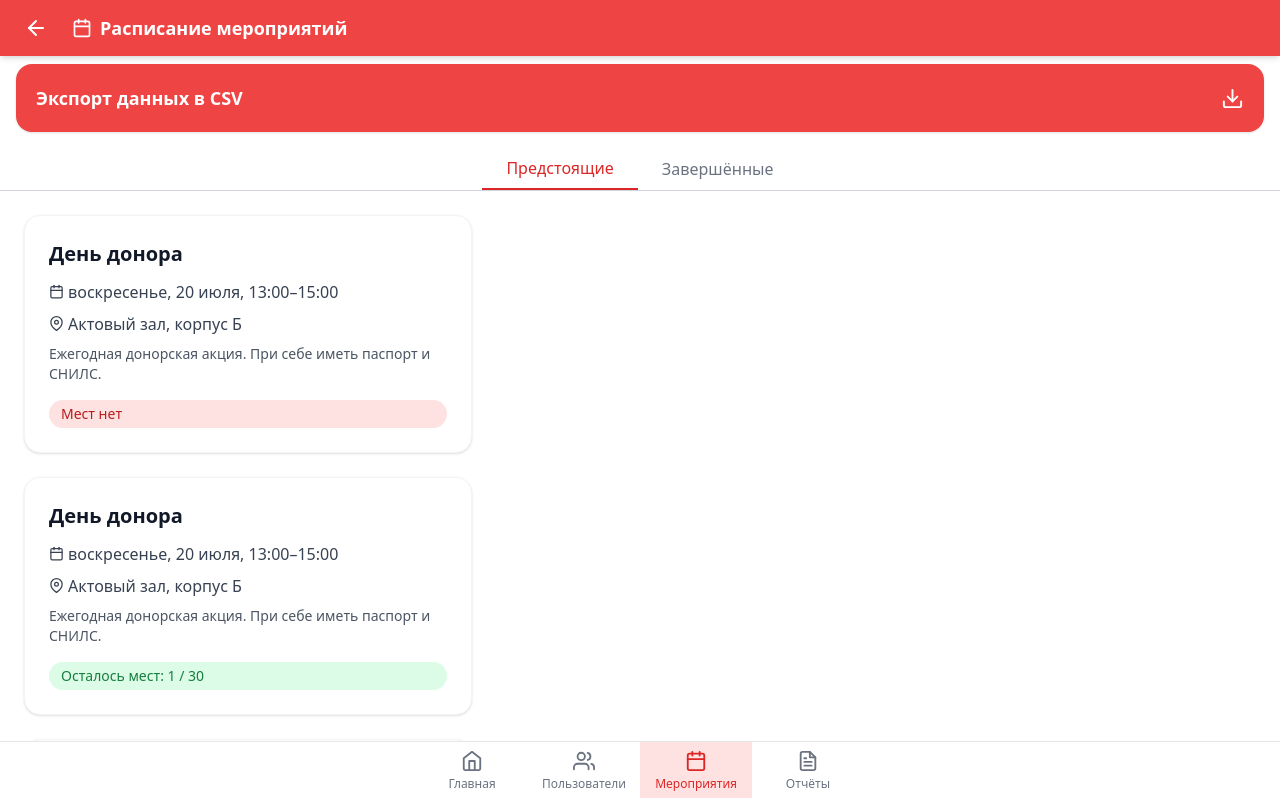
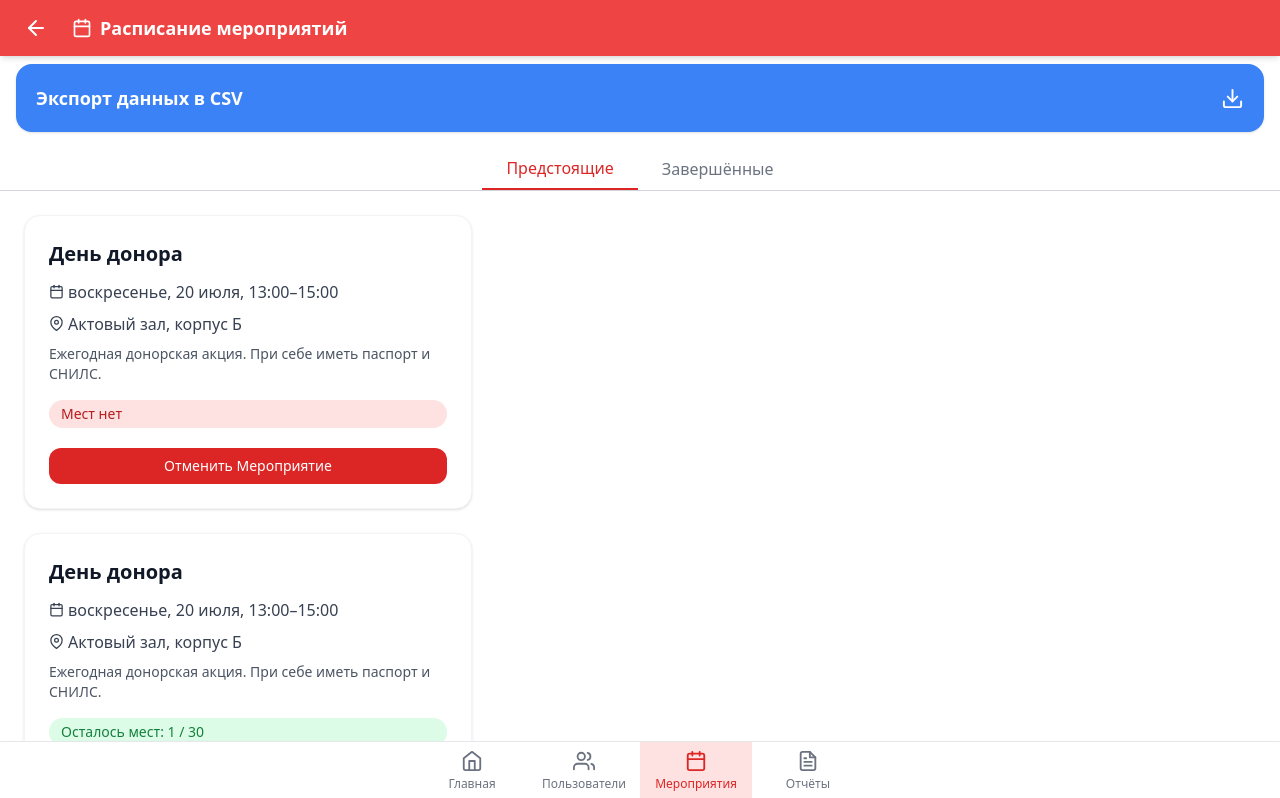
Before and after one commit to tuhlopuz1/DonorMate, a React (Vite) app in the folder frontend/: page /#/admin/events in a window 1280 px wide. Shown: the top 798 px of the page. Built offline with nearby package versions, Linux system fonts and the light colour scheme.

Commit message:
фикс admin event card

```diff
--- a/frontend/src/components/layouts/AdminEventCard.tsx
+++ b/frontend/src/components/layouts/AdminEventCard.tsx
@@ -1,7 +1,9 @@
 import React from "react";
+import withReactContent from "sweetalert2-react-content";
+import { FiMapPin, FiCalendar } from "react-icons/fi";
+import Swal from "sweetalert2";
 
-import { FiMapPin, FiCalendar } from "react-icons/fi";
-
+const MySwal = withReactContent(Swal);
 
 type EventCardProps = {
   title: string;
@@ -14,7 +16,33 @@ type EventCardProps = {
   isRegistered: boolean;
 };
 
-const EventCard: React.FC<EventCardProps> = ({
+  const handleCancelClick = () => {
+    MySwal.fire({
+      title: "Вы уверены, что хотите отменить запись?",
+      text: "Вы больше не сможете участвовать в этом мероприятии.",
+      icon: "warning",
+      showCancelButton: true,
+      confirmButtonText: "Отменить запись",
+      cancelButtonText: "Отмена",
+      customClass: {
+        popup: "rounded-2xl p-6 border border-gray-100 shadow-md",
+        confirmButton:
+          "bg-red-600 text-white px-4 py-2 rounded-xl text-sm hover:bg-red-700",
+        cancelButton:
+          "bg-gray-200 text-gray-700 px-4 py-2 rounded-xl text-sm ml-2",
+      },
+      buttonsStyling: false,
+    }).then((result) => {
+      if (result.isConfirmed) {
+        console.log("Пользователь отменил запись на мероприятие");
+      }
+    });
+  };
+
+
+
+
+const AdminEventCard: React.FC<EventCardProps> = ({
   title,
   date,
   timeRange,
@@ -67,6 +95,7 @@ const EventCard: React.FC<EventCardProps> = ({
             Мероприятие завершено
           </span>
         ) : (
+          <>
           <span
             className={`text-sm font-medium px-3 py-1 rounded-full w-auto ${
               isFull
@@ -78,11 +107,22 @@ const EventCard: React.FC<EventCardProps> = ({
               ? "Мест нет"
               : `Осталось мест: ${spotsLeft} / ${totalSpots}`}
           </span>
+        <button
+            className="font-medium px-4 py-2 rounded-xl text-sm mt-2 bg-red-600 text-white hover:bg-red-700"
+            onClick={handleCancelClick}
+          >
+            Отменить Мероприятие
+          </button>
+          </>
         )}
 
       </div>
+
+
+
+
     </div>
   );
 };
 
-export default EventCard;
+export default AdminEventCard;
--- a/frontend/src/components/layouts/EventCard.tsx
+++ b/frontend/src/components/layouts/EventCard.tsx
@@ -1,7 +1,7 @@
 import React from "react";
-import Swal from "sweetalert2";
 import withReactContent from "sweetalert2-react-content";
 import { FiMapPin, FiCalendar } from "react-icons/fi";
+import Swal from "sweetalert2";
 
 const MySwal = withReactContent(Swal);
 
--- a/frontend/src/pages/AdminEvents.tsx
+++ b/frontend/src/pages/AdminEvents.tsx
@@ -87,7 +87,7 @@ const AdminEventsPage = () => {
     <div className="pt-10 pb-14">
       <AdminPageTopBar title="Расписание мероприятий" icon={<FiCalendar size={20} />} />
 
-            <div className="flex mt-6 mx-4 gap-3 items-center justify-between bg-red-500 shadow rounded-2xl p-5">
+            <div className="flex mt-6 mx-4 gap-3 items-center justify-between bg-blue-500 shadow rounded-2xl p-5">
                 <p className="text-lg font-bold text-white">Экспорт данных в CSV</p>
                 <FiDownload color="white" size={23}/>
             </div>
--- a/frontend/src/pages/AdminReports.tsx
+++ b/frontend/src/pages/AdminReports.tsx
@@ -1,14 +1,22 @@
 import AdminBottomNavBar from "../components/layouts/AdminNavBar";
 import AdminPageTopBar from "../components/layouts/AdminPageTopBar";
 import { CalendarDays, Users, } from "lucide-react";
-import { FiFileText } from "react-icons/fi";
+import { FiFileText, FiDownload } from "react-icons/fi";
 import TopDonorCard from "../components/layouts/TopDonor";
 
 
 const AdminReportsPage = () => {
   return (
     <div className="p-4 pb-20 pt-12 space-y-6">
+
      <AdminPageTopBar title="Отчёты" icon={<FiFileText size={20}/>} />
+
+      <div className="flex mt-6 mx-4 gap-3 items-center justify-between bg-red-500 shadow rounded-2xl p-5">
+          <p className="text-lg font-bold text-white">Подробный отчёт</p>
+          <FiDownload color="white" size={23}/>
+      </div>
+
+
       {/* Карточки статистики */}
       <div className="grid grid-cols-2 sm:grid-cols-2 lg:grid-cols-2 gap-4">
         <div className="bg-white shadow rounded-2xl p-4">
```
